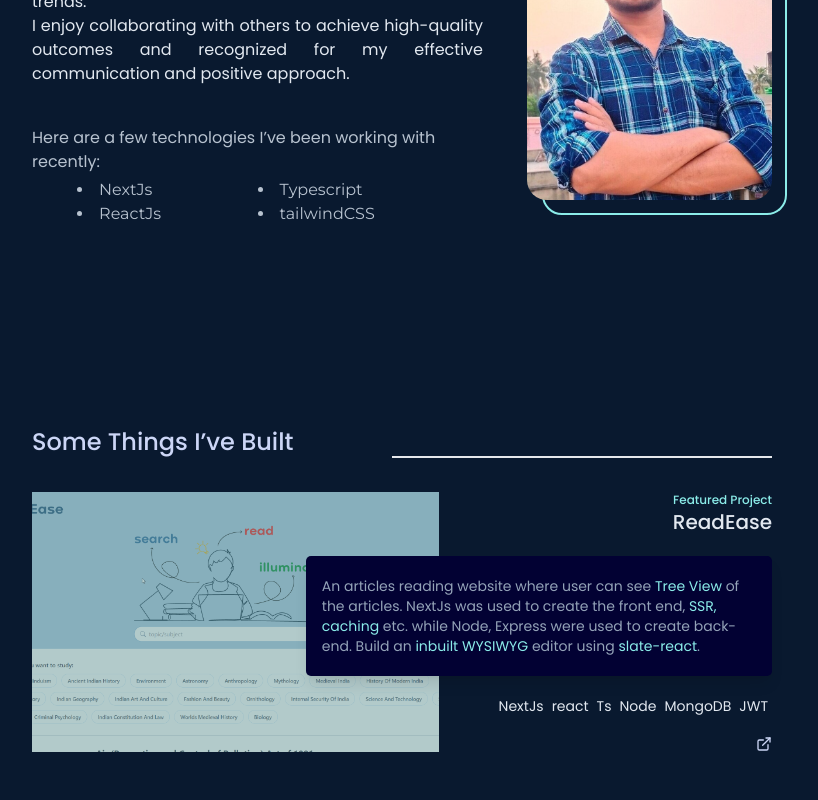
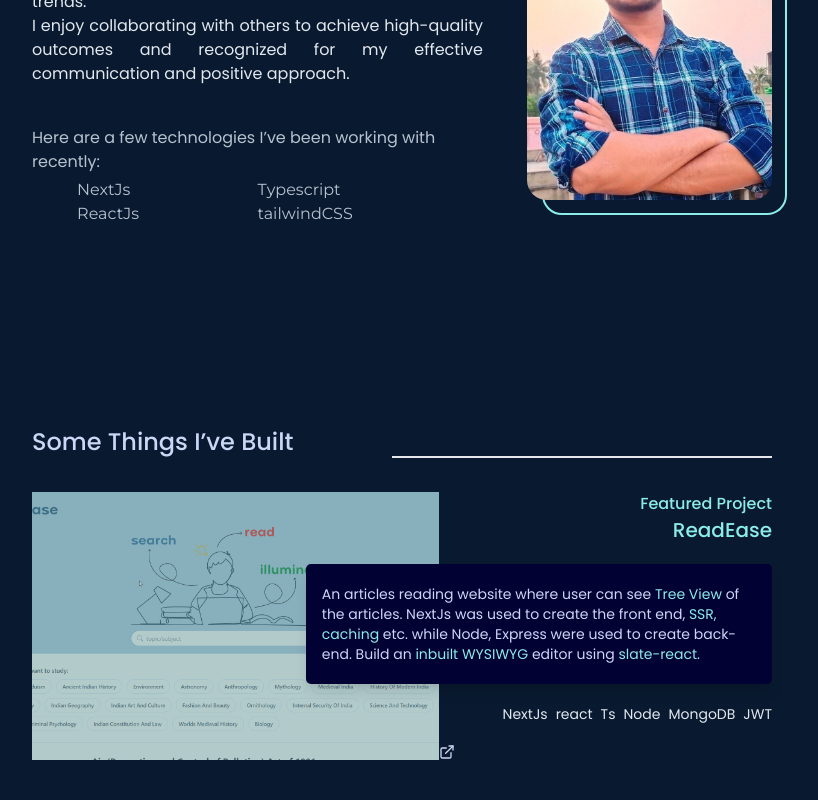
Before and after one commit to s-k-zaman/s-k-zaman.github.io, a React (Vite) app: page / in a window 1280 px wide. Shown: the part 960-1760 px from the top of the page, without its empty margins (238-1056 px from the left). Built offline with nearby package versions, Linux system fonts and the light colour scheme.

Commit message:
added responsive design

```diff
--- a/src/components/about-me/index.tsx
+++ b/src/components/about-me/index.tsx
@@ -6,7 +6,7 @@ function About() {
   return (
     <Showcase id="about-me">
       <TitleWithBar title="About me">
-        <div className="flex flex-row gap-11">
+        <div className="flex flex-col md:flex-row gap-11">
           <div className="basis-full flex flex-col justify-start gap-10">
             <p className="text-justify">
               I take pride in my detail-oriented approach to writing clean and
@@ -18,22 +18,24 @@ function About() {
               outcomes and recognized for my effective communication and
               positive approach.
             </p>
-            <p className="text-slate-300/90">
-              Here are a few technologies I’ve been working with recently:
-              <div className="font-montserrat mt-1 flex flex-wrap [&>*]:w-[40%] items-center justify-center">
+            <div className="text-slate-300/90">
+              <p>
+                Here are a few technologies I’ve been working with recently:
+              </p>
+              <ul className="font-montserrat mt-1 flex flex-wrap [&>*]:w-[40%] items-center justify-center">
                 <li>NextJs</li>
                 <li>Typescript</li>
                 <li>ReactJs</li>
                 <li>tailwindCSS</li>
-              </div>
-            </p>
+              </ul>
+            </div>
           </div>
           <div className={`relative w-full h-full ${classes.image_container}`}>
             <div
-              className={`absolute rounded-[20px] border-2 left-[15px] top-[15px] border-primary-text ${classes.image_border}`}
+              className={`absolute z-10 rounded-[20px] border-2 mx-auto right-0 left-[30px] md:left-[15px] top-[15px] border-primary-text ${classes.image_border}`}
             ></div>
             <div
-              className={`absolute rounded-[20px] left-0 top-0 ${classes.image}`}
+              className={`absolute z-10 rounded-[20px] mx-auto right-0 left-0 top-0 ${classes.image}`}
             ></div>
           </div>
         </div>
--- a/src/components/featureProject/featureProject.module.css
+++ b/src/components/featureProject/featureProject.module.css
@@ -4,9 +4,11 @@
 .featured:hover > :nth-child(1) > :nth-child(1) > :nth-child(1) {
   background-color: transparent;
 }
-.featured_normal:hover > :nth-child(2) > :nth-child(2) {
-  transform: translateX(33%);
+@media (min-width: 1024px) {
+  .featured_normal:hover > :nth-child(2) > :nth-child(3) {
+    transform: translateX(33%);
+  }
+  .featured_reversed:hover > :nth-child(2) > :nth-child(3) {
+    transform: translateX(-33%);
+  }
 }
-.featured_reversed:hover > :nth-child(2) > :nth-child(2) {
-  transform: translateX(-33%);
-}
--- a/src/components/featureProject/index.tsx
+++ b/src/components/featureProject/index.tsx
@@ -28,7 +28,7 @@ function FeatureProject(props: Props) {
     >
       <div
         className={classNames(
-          `basis-[55%] shrink-0 ${props.imgClass} bg-cover bg-center`
+          `hidden lg:block basis-[55%] shrink-0 ${props.imgClass} bg-cover bg-center`
         )}
       >
         {props.website ? (
@@ -40,35 +40,38 @@ function FeatureProject(props: Props) {
         )}
       </div>
       <div
-        className={`basis-full font-poppins flex flex-col ${
+        className={`relative basis-full font-poppins flex flex-col ${
           props.reversed ? "items-start" : "items-end"
-        } gap-[20px]`}
+        } gap-[20px] ${props.imgClass} lg:bg-none bg-cover bg-center`}
       >
+        <div className="absolute lg:hidden w-full h-full bg-[#020133]/75 backdrop-brightness-50 transition-all" />
         <div
-          className={`mt-0 flex flex-col ${
-            props.reversed ? "items-start" : "items-end"
+          className={`mt-0 flex flex-col w-full px-4 pt-4 lg:p-0 z-10 ${
+            props.reversed ? "items-start" : "items-start lg:items-end"
           }`}
         >
-          <div className="w-fit font-medium text-xs text-primary-text">
+          <div className="w-fit font-medium text-x text-secondary-dark lg:text-primary-text">
             Featured Project
           </div>
-          <h2 className="w-fit font-medium text-xl">{props.title}</h2>
+          <h2 className="w-fit font-medium text-xl text-primary-text">
+            {props.title}
+          </h2>
         </div>
-        <div className="z-10 text-secondary-dark text-sm w-[140%] bg-secondary-bg shadow-deep rounded-[5px] px-4 py-5 transition-all duration-500">
+        <div className="z-10 text-secondary-text text-sm w-full lg:w-[140%] bg-none lg:bg-secondary-bg shadow-deep rounded-[5px] px-4 py-5 transition-all duration-500">
           {props.popText}
         </div>
         <div
-          className={`font-normal text-sm flex flex-row flex-wrap ${
+          className={`z-10 font-normal text-sm flex flex-row flex-wrap px-4 lg:p-0 ${
             props.reversed
               ? "items-start [&>*]:mr-auto"
               : "items-end [&>*]:ml-auto"
           }  gap-[8px] px-1`}
         >
           {props.tools.map((tool) => (
-            <span>{tool}</span>
+            <span key={tool}>{tool}</span>
           ))}
         </div>
-        <div className="flex gap-[10px] text-secondary-text">
+        <div className="z-10 pb-4 pl-4 lg:p-0 items-start lg:items-end w-full flex gap-[10px] text-secondary-text">
           {props.github && (
             <a href={props.github} target="_blank" className="hover:text-white">
               <FiGithub />
--- a/src/components/footer/index.tsx
+++ b/src/components/footer/index.tsx
@@ -1,3 +1,4 @@
+import { FiGithub, FiLinkedin, FiTwitter } from "react-icons/fi";
 import { Btn } from "../header";
 import Showcase from "../showcase";
 import WriteMessage from "../writeMessage";
@@ -5,7 +6,7 @@ import WriteMessage from "../writeMessage";
 function Footer() {
   return (
     <Showcase id="get-in-touch">
-      <div className="flex flex-col gap-[20px] pb-[110px]">
+      <div className="flex flex-col gap-[20px] pb-16 lg:pb-[110px]">
         <p className="mx-auto w-fit text-primary-text">What's Next</p>
         <h2 className="w-fit mx-auto text-secondary-text text-4xl font-semibold">
           Get In Touch
@@ -27,6 +28,28 @@ function Footer() {
           <p className="text-primary-text font-minecraft">Let's Talk</p>
           <WriteMessage />
         </div>
+        <div className="text-secondary-text flex xl:hidden items-center justify-center gap-[20px]">
+          <a href="https://github.com/s-k-zaman" target={"_blank"}>
+            <FiGithub className="hover:text-white cursor-pointer" size={30} />
+          </a>
+          <a href="https://www.linkedin.com/in/s-k-zaman" target={"_blank"}>
+            <FiLinkedin className="hover:text-white cursor-pointer" size={30} />
+          </a>
+          <a href="https://twitter.com/s_k_zaman" target={"_blank"}>
+            <FiTwitter className="hover:text-white cursor-pointer" size={30} />
+          </a>
+        </div>
+        <div className="flex xl:hidden items-center justify-center gap-[20px]flex">
+          <a
+            href="mailto:sudo.coder.zaman@gmail.com"
+            target="_blank"
+            className="text-primary-bar text-xl font-minecraft font-medium tracking-[0.1em] cursor-pointer hover:text-white"
+          >
+            sudo.coder.zaman
+            <span className="text-primary-bar/70">@</span>
+            gmail.com
+          </a>
+        </div>
       </div>
     </Showcase>
   );
--- a/src/components/leftSocial/index.tsx
+++ b/src/components/leftSocial/index.tsx
@@ -1,19 +1,15 @@
-import React from "react";
 import { FiLinkedin, FiGithub, FiTwitter } from "react-icons/fi";
 
 function LeftSocial() {
   return (
-    <div className="fixed bottom-0 left-[50px] text-secondary-text flex flex-col items-center gap-[20px]">
+    <div className="fixed bottom-0 left-[50px] text-secondary-text hidden xl:flex flex-col items-center gap-[20px]">
       <a href="https://github.com/s-k-zaman" target={"_blank"}>
         <FiGithub className="hover:text-white cursor-pointer" size={20} />
       </a>
       <a href="https://www.linkedin.com/in/s-k-zaman" target={"_blank"}>
         <FiLinkedin className="hover:text-white cursor-pointer" size={20} />
       </a>
-      <a
-        href="https://twitter.com/s_k_zaman"
-        target={"_blank"}
-      >
+      <a href="https://twitter.com/s_k_zaman" target={"_blank"}>
         <FiTwitter className="hover:text-white cursor-pointer" size={20} />
       </a>
       <div className="border-[2px] border-primary-bar h-[190px] w-0"></div>
--- a/src/components/otherProject/index.tsx
+++ b/src/components/otherProject/index.tsx
@@ -37,7 +37,7 @@ function OtherProject({ tools, github, website, title, description }: props) {
         </div>
         <div className="flex items-start flex-wrap [&>*]:mr-auto gap-[8px] text-primary-text font-light">
           {tools.map((tool) => (
-            <span>{tool}</span>
+            <span key={tool}>{tool}</span>
           ))}
         </div>
       </div>
--- a/src/components/otherProjects/index.tsx
+++ b/src/components/otherProjects/index.tsx
@@ -8,7 +8,7 @@ function OtherProjects() {
     <Showcase>
       <TitleSecondary title="Other Noteworthy Projects">
         <div id="other-projects" className="flex flex-col gap-[20px]">
-          <div className="flex justify-between gap-[10px] [&>*]:flex-1">
+          <div className="flex flex-col lg:flex-row justify-between gap-[10px] [&>*]:flex-1">
             <OtherProject
               title="E-commerce Platform"
               tools={["Laravel", "Javascript", "MySQL", "sass"]}
--- a/src/components/rightMail/index.tsx
+++ b/src/components/rightMail/index.tsx
@@ -2,7 +2,7 @@ import React from "react";
 
 function RightMail() {
   return (
-    <div className="fixed bottom-0 right-[-55px] text-secondary-text flex flex-col items-center gap-[20px]">
+    <div className="fixed bottom-0 right-[-55px] text-secondary-text hidden xl:flex flex-col items-center gap-[20px]">
       <div className="rotate-90 -translate-y-[110px]">
         <a
           href="mailto:sudo.coder.zaman@gmail.com"
```
